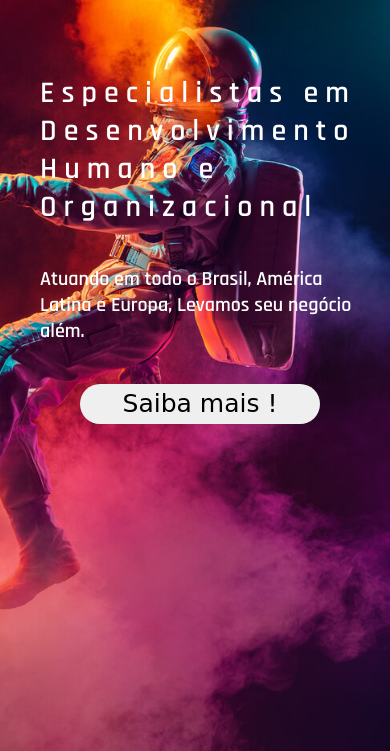
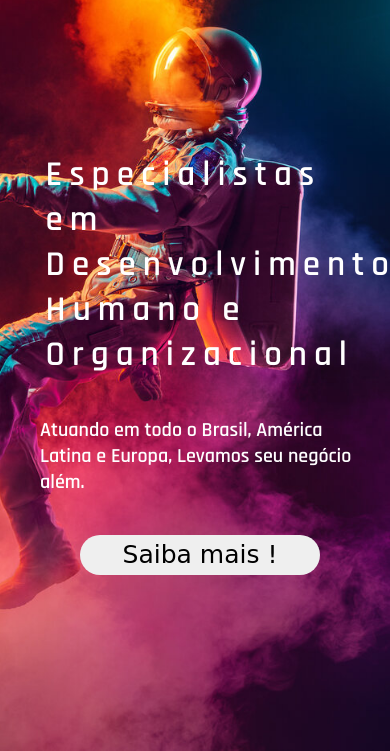
Before and after one commit to JoaoKeuwe/Landing-page, a plain HTML site: page index.html in a window 390 px wide. Shown: the part 93-844 px from the top of the page. Drawn offline with Linux system fonts and the light colour scheme; a web font is replaced by a local one.

Commit message:
feat: adding responsive caracters

```diff
--- a/style.css
+++ b/style.css
@@ -176,7 +176,7 @@ a:hover {
 
     .main-content {
         margin-left: 10px;
-        margin-top: 10%;
+        margin-top: 15%;
     }
     .main-text {
         font-size: 25px;
@@ -196,16 +196,16 @@ a:hover {
 
     .main-content {
         margin-left: 10px;
-        margin-top: 10%;
+        margin-top: 30%;
 
     }
     .main-text {
-        font-size: 30px;
+        font-size: 35px;
         font-weight: bold;
         margin-top: 10%;
         font-family: 'Rajdhani', sans-serif;
-        margin-left: 80px;
-        width: 20rem;
+        margin-left: 0.7rem;
+        width: 15rem;
     }
 
     .subtitle {
```
